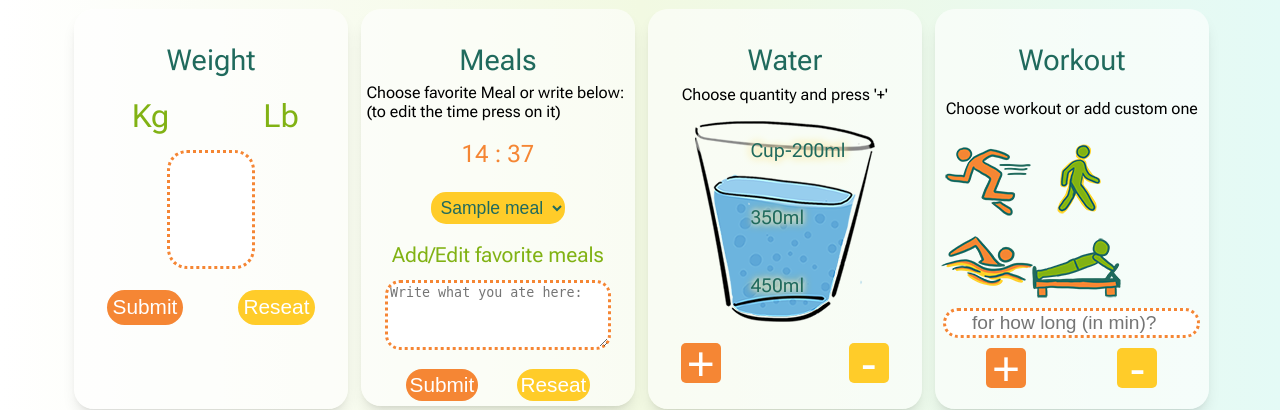
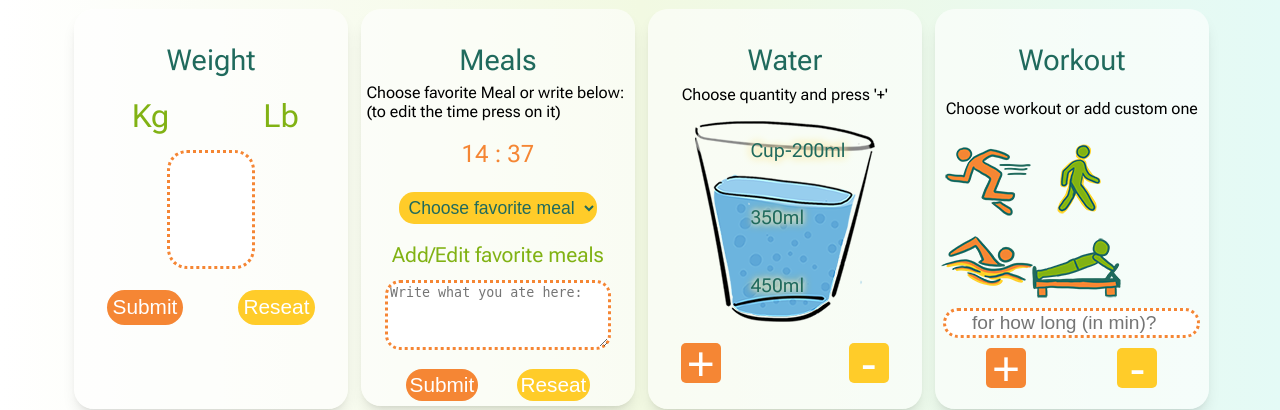
Before and after one commit to RoniShpatz/Diet-pal, a Flask app: template templates/home.html in a window 1280 px wide. Shown: the part 228-638 px from the top of the page. Run offline with Flask 3, Linux system fonts and the light colour scheme; the template is opened without the code that fills it: most values are stand-ins (such as "Sample title", 1, 10 or a date in 2020).

Commit message:
fix option in fav meal

```diff
--- a/main.py
+++ b/main.py
@@ -577,6 +577,6 @@ def logout():
     return redirect(url_for("login"))
 
 if __name__ == "__main__":
-    app.run(debug = True, port = 8080)
+    app.run(debug = False, port = 8080)
 
 main = app
--- a/static/js/home.js
+++ b/static/js/home.js
@@ -75,7 +75,7 @@ const isStart = false
 
 dropDownMeals.addEventListener("change", () => {
     let mealChosen = dropDownMeals.value
-    if (mealChosen != "add new meal") {
+    if (mealChosen != "Choose favorite meal") {
         textMeal.innerHTML = mealChosen
     }
 })
--- a/static/js/profile.js
+++ b/static/js/profile.js
@@ -194,8 +194,9 @@ const addMealInput = document.getElementById("profile-meal-input")
 
 favMeals.forEach(option => {
     option.addEventListener("change", () => {
-        addMealInput.value = option.value
-
+        if (option.value != "Choose favorite meal"){
+            addMealInput.value = option.value
+        }
     })
 });
 
--- a/templates/home.html
+++ b/templates/home.html
@@ -51,6 +51,7 @@
                   </div>
                 </div>
                 <select id="fav-meals" name="meals">
+                  <option>Choose favorite meal</option>
                   {%for meal in meals %}
                     {%for meal_name, meal_value in meal.items()%}
                       <option value="{{meal_value}}">{{meal_name}}</option>
--- a/templates/profile.html
+++ b/templates/profile.html
@@ -40,6 +40,7 @@
                     <p>Add New Meal</p>
                     <form method="POST" action="{{url_for('add_meal_log')}}" class="add-form-meal">
                         <select name="fave_meal" class="profile-fav-meals">
+                            <option>Choose favorite meal</option>
                             {%for meal in fav_meals %}
                             {%for meal_name, meal_value in meal.items()%}
                               <option value="{{meal_value}}" >{{meal_name}}</option>
```
